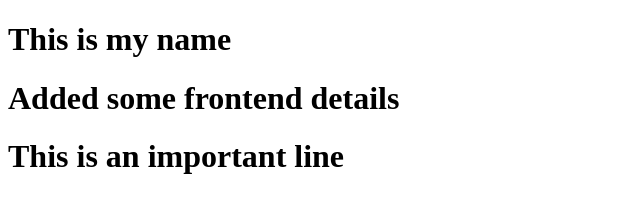
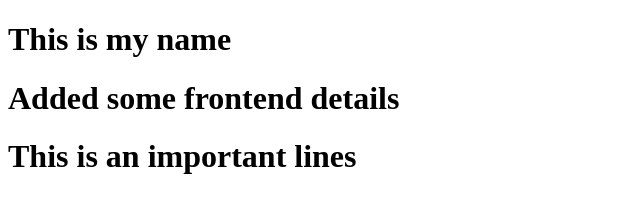
Before and after one commit to ramesh1481/practice, a plain HTML site: page index.html in a window 1280 px wide. Shown: the full height of the page, 0-640 px from the left. Drawn offline with Linux system fonts and the light colour scheme.

```diff
--- a/index.html
+++ b/index.html
@@ -8,6 +8,6 @@
 <body>
     <h1>This is my name</h1>
     <h1>Added some frontend details</h1>
-    <h1>This is an important line</h1>
+    <h1>This is an important lines</h1>
 </body>
 </html>
```
